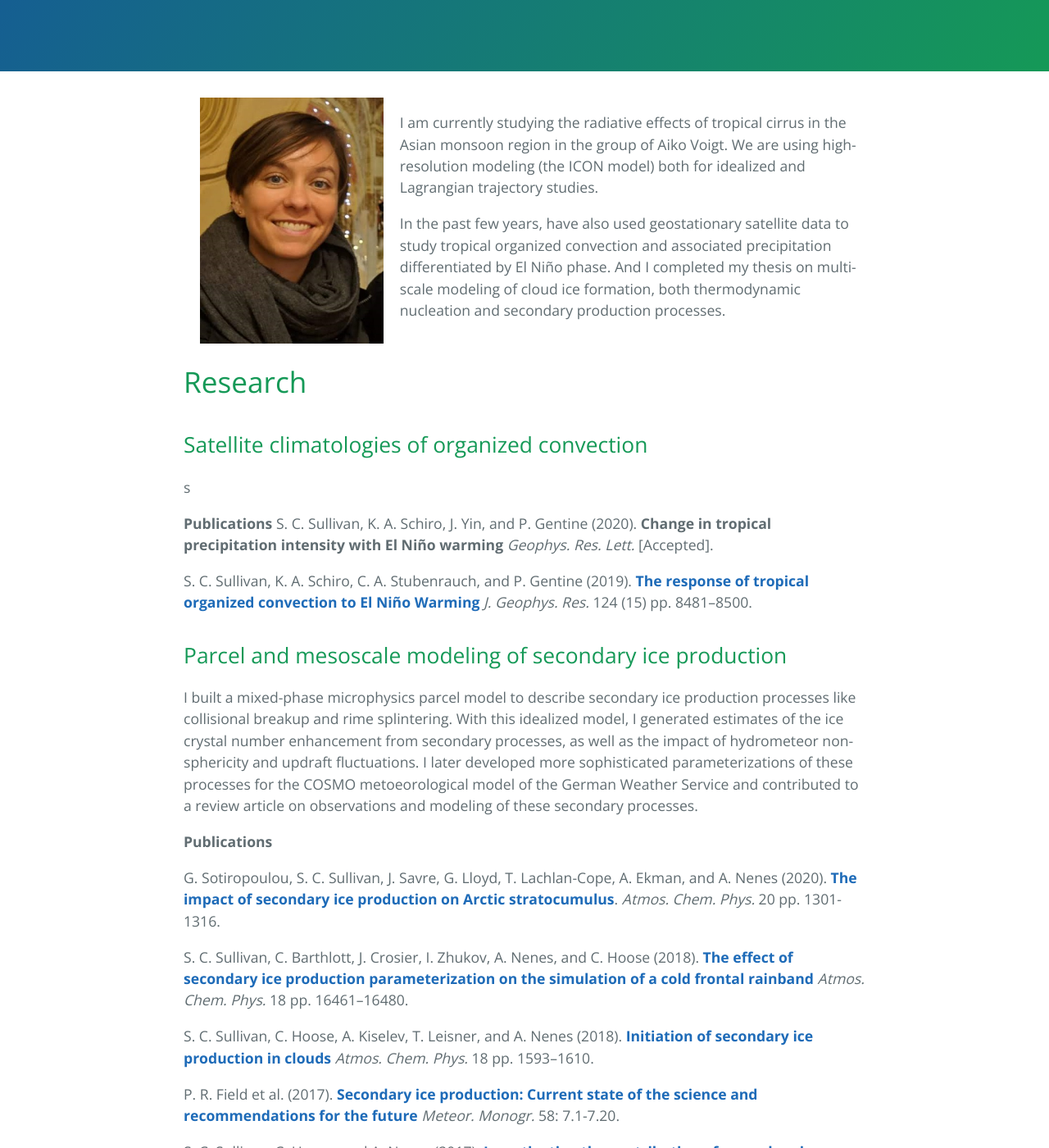
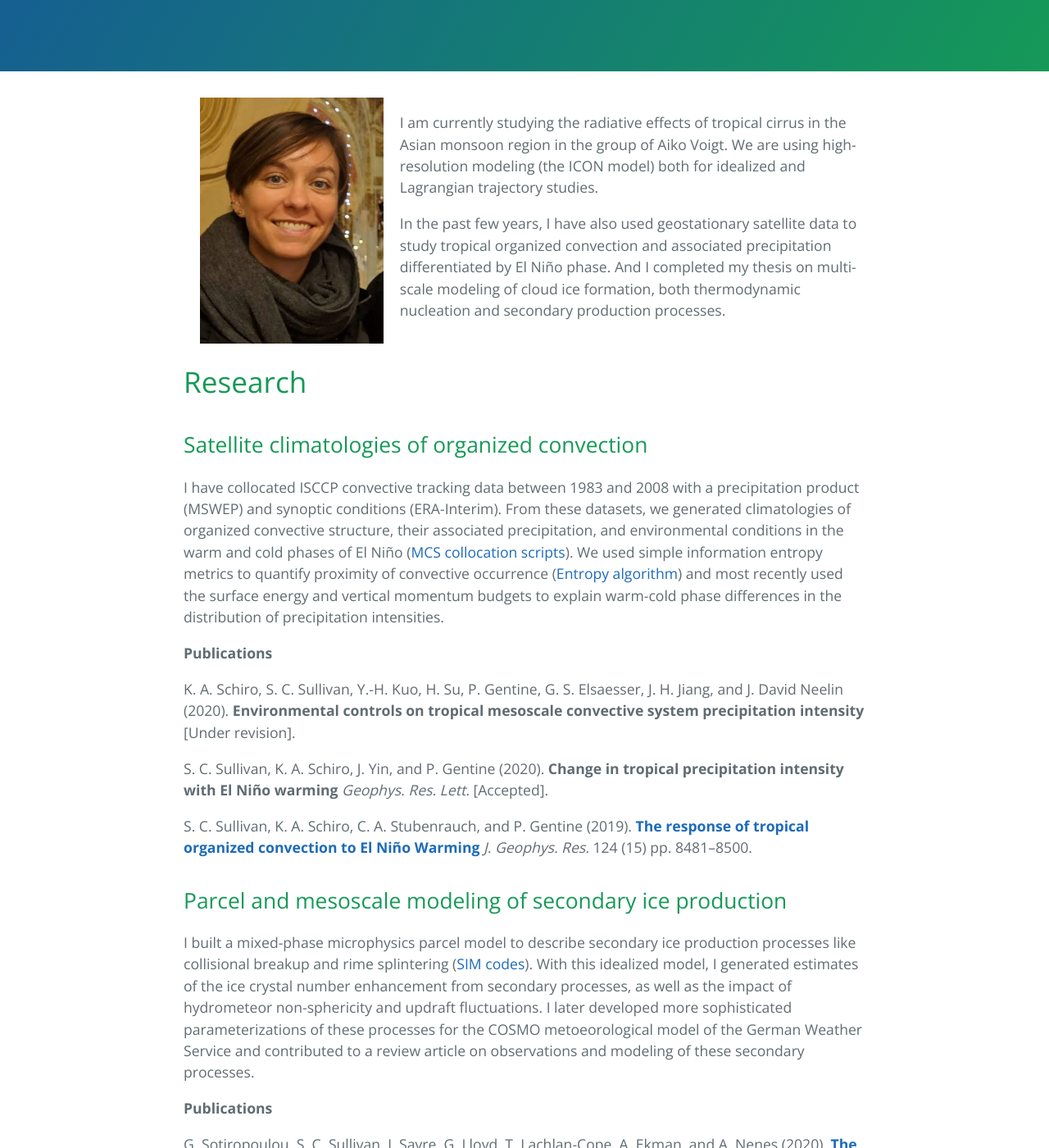
Before and after one commit to sylviasullivan/sylviasullivan.github.io, a Jekyll site: the page built from index.md, in a window 1280 px wide and 1400 px high, scrolled down 296 px. Shown: the whole window at 82% size. Built offline with Jekyll 4.4.1, drawn with Linux system fonts in a browser that asks for light colours.

Commit message:
Satellite climatologies of convection pubs

```diff
--- a/index.md
+++ b/index.md
@@ -8,7 +8,7 @@ I am currently studying the radiative effects of tropical cirrus in the Asian mo
 in the group of Aiko Voigt. We are using high-resolution modeling (the ICON model) both for
 idealized and Lagrangian trajectory studies.
 
-In the past few years, have also used geostationary satellite data to study tropical organized
+In the past few years, I have also used geostationary satellite data to study tropical organized
 convection and associated precipitation differentiated by El Niño phase. And I completed my
 thesis on multi-scale modeling of cloud ice formation, both thermodynamic nucleation and secondary
 production processes.
@@ -17,15 +17,20 @@ production processes.
 # Research
 
 ## Satellite climatologies of organized convection
-s
+
+I have collocated ISCCP convective tracking data between 1983 and 2008 with a precipitation product (MSWEP) and synoptic conditions (ERA-Interim). From these datasets, we generated climatologies of organized convective structure, their associated precipitation, and environmental conditions in the warm and cold phases of El Niño (<a href="/codes-and-slides">MCS collocation scripts</a>). We used simple information entropy metrics to quantify proximity of convective occurrence (<a href="/codes-and-slides">Entropy algorithm</a>) and most recently used the surface energy and vertical momentum budgets to explain warm-cold phase differences in the distribution of precipitation intensities.
 
 **Publications**
+
+K. A. Schiro, S. C. Sullivan, Y.-H. Kuo, H. Su, P. Gentine, G. S. Elsaesser, J. H. Jiang, and J. David Neelin (2020). **Environmental controls on tropical mesoscale convective system precipitation intensity** [Under revision].
+
 S. C. Sullivan, K. A. Schiro, J. Yin, and P. Gentine (2020). **Change in tropical precipitation intensity with El Niño warming** *Geophys. Res. Lett.* [Accepted].
 
 S. C. Sullivan, K. A. Schiro, C. A. Stubenrauch, and P. Gentine (2019). **[The response of tropical organized convection to El Niño Warming](https://agupubs.onlinelibrary.wiley.com/doi/abs/10.1029/2019JD031026)** *J. Geophys. Res.* 124 (15) pp. 8481--8500.
 
 ## Parcel and mesoscale modeling of secondary ice production
-I built a mixed-phase microphysics parcel model to describe secondary ice production processes like collisional breakup and rime splintering. With this idealized model, I generated estimates of the ice crystal number enhancement from secondary processes, as well as the impact of hydrometeor non-sphericity and updraft fluctuations. I later developed more sophisticated parameterizations of these processes for the COSMO metoeorological model of the German Weather Service and contributed to a review article on observations and modeling of these secondary processes.
+
+I built a mixed-phase microphysics parcel model to describe secondary ice production processes like collisional breakup and rime splintering (<a href="/codes-and-slides">SIM codes</a>). With this idealized model, I generated estimates of the ice crystal number enhancement from secondary processes, as well as the impact of hydrometeor non-sphericity and updraft fluctuations. I later developed more sophisticated parameterizations of these processes for the COSMO metoeorological model of the German Weather Service and contributed to a review article on observations and modeling of these secondary processes.
 
 **Publications**
 
@@ -40,6 +45,7 @@ P. R. Field et al. (2017). **[Secondary ice production: Current state of the sci
 S. C. Sullivan, C. Hoose, and A. Nenes (2017). **[Investigating the contribution of secondary ice production to in‐cloud ice crystal numbers](https://agupubs.onlinelibrary.wiley.com/doi/full/10.1002/2017JD026546)** *J. Geophys. Res.* 122 (17) pp. 9391--9412.
 
 ## Sensitivity and attribution analyses for ice nucleation
+
 Computationally efficient sensitivity and attribution analyses can be performed with automatic differentiation of parameterization codes in large-scale models. The resultant *adjoint model* obviates the need for finite differencing, as an output perturbation is back-propagated through to various input perturbations. I have built adjoints from the ice nucleation codes in the Community Atmosphere Model and the Goddard Earth-Observing model and used these to indentify nucleation regime shifts, quantify aerosol nucleation efficiencies, and define temporal attribution metrics.
 
 **Publications**
```
